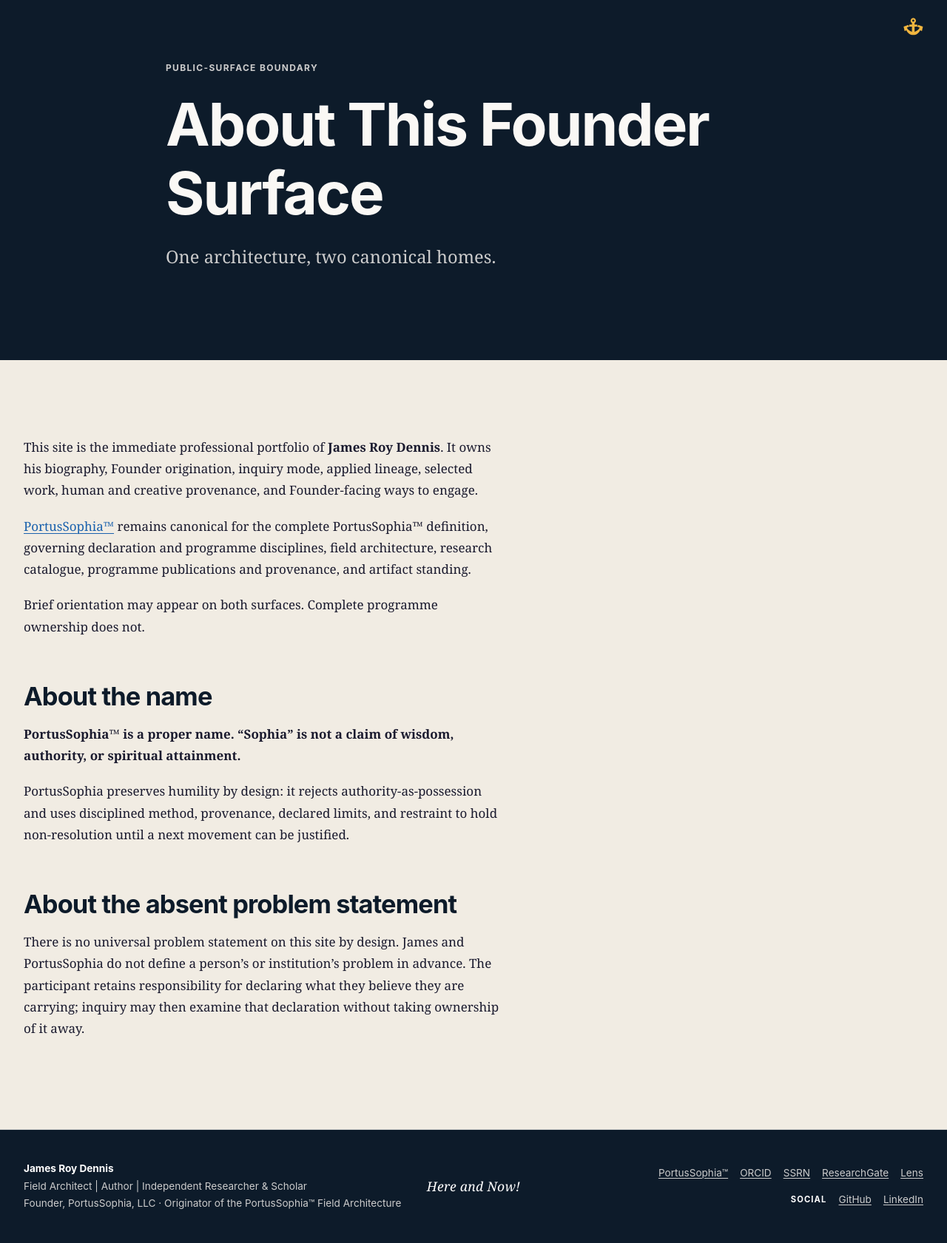
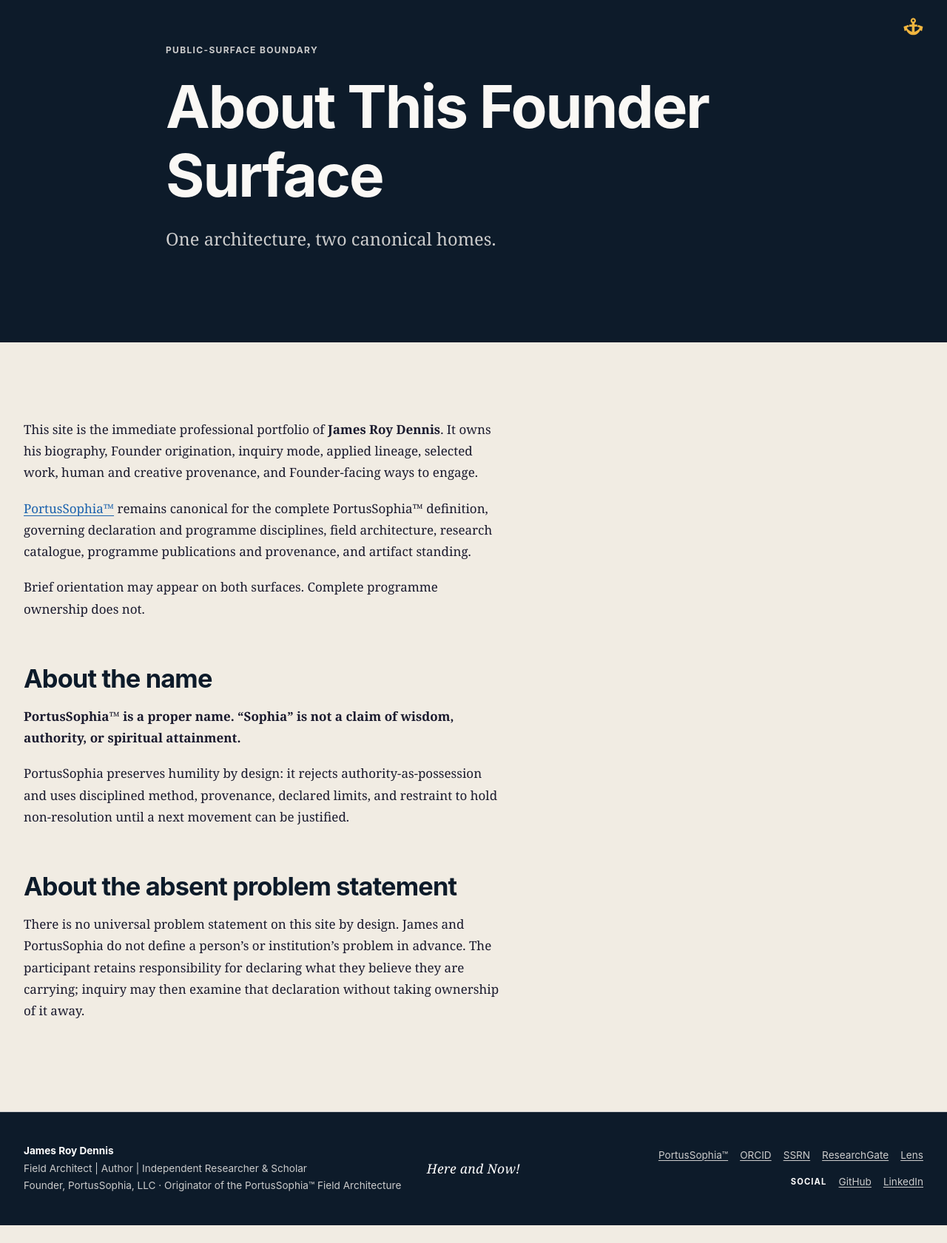
Before and after one commit to portussophia/portussophia-founder, a Jekyll site: the page built from about.md, in a window 1280 px wide. Shown: the whole page at 74% size. Built offline with Jekyll 4.4.1, drawn with Linux system fonts in a browser that asks for light colours; after the commit the page ends 1657 px from its top, so only the background shows below that.

Commit message:
Reduce inner-page header spacing
* Reduce inner-page header spacing

* Load founder layout spacing refinements

```diff
--- a/_includes/head.html
+++ b/_includes/head.html
@@ -5,6 +5,7 @@
   <meta name="theme-color" content="#FAF8F5">
   <link rel="icon" href="{{ '/favicon.svg' | relative_url }}" type="image/svg+xml">
   <link rel="stylesheet" href="{{ '/assets/css/site.css' | relative_url }}">
+  <link rel="stylesheet" href="{{ '/assets/css/layout-spacing.css' | relative_url }}?v=20260717-1">
   <link rel="stylesheet" href="{{ '/assets/css/navigation.css' | relative_url }}?v=20260717-1">
   <script defer src="{{ '/assets/js/navigation.js' | relative_url }}?v=20260717-1"></script>
   {%- feed_meta -%}
--- /dev/null
+++ b/assets/css/layout-spacing.css
@@ -0,0 +1,15 @@
+/* Shared header-to-content reduction: 1.5rem.
+   The Founder homepage has no .page-header or .dinner-header and remains unchanged. */
+
+.page-header {
+  padding-top: clamp(2rem, 6vw, 5rem);
+}
+
+.dinner-header {
+  padding-top: clamp(1.75rem, 5vw, 4rem);
+}
+
+.site-header--overlay + .site-main .page-header,
+.site-header--overlay + .site-main .dinner-header {
+  padding-top: clamp(3.625rem, 4vw, 4.625rem);
+}
```
